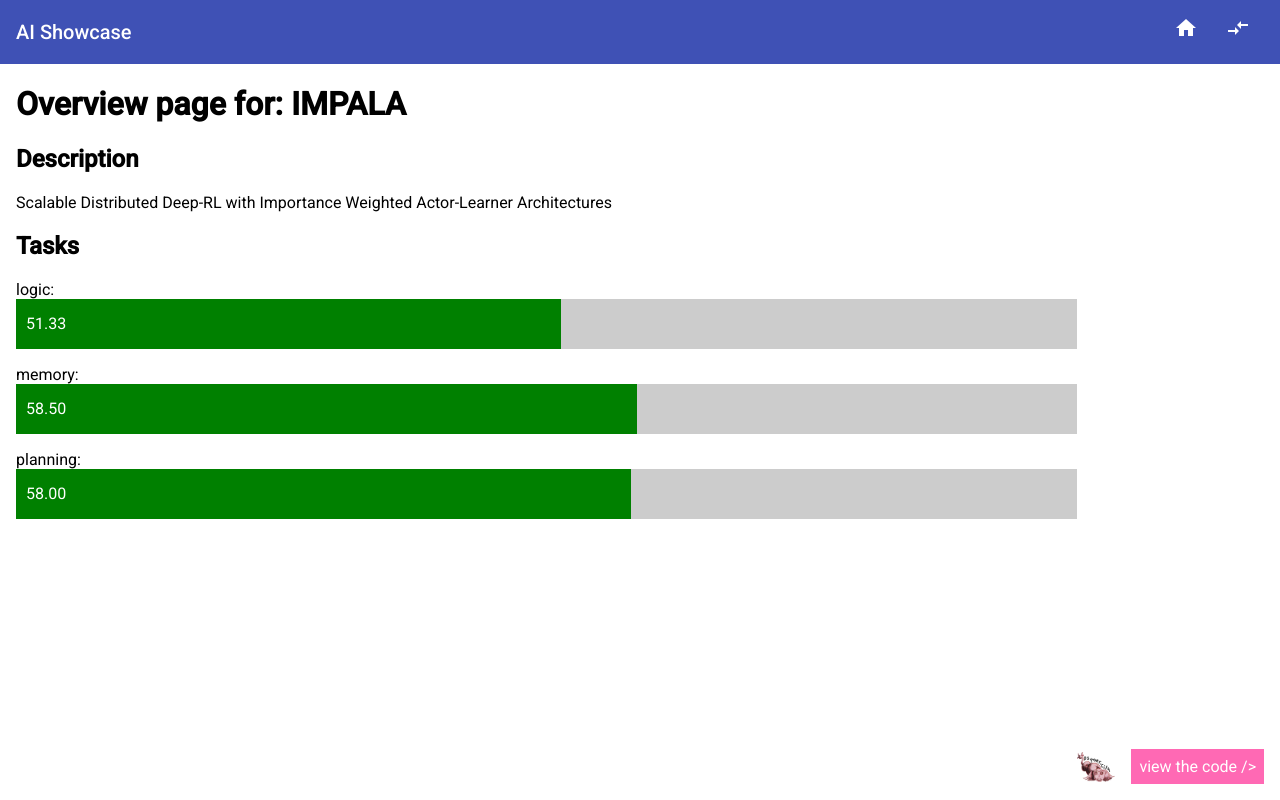
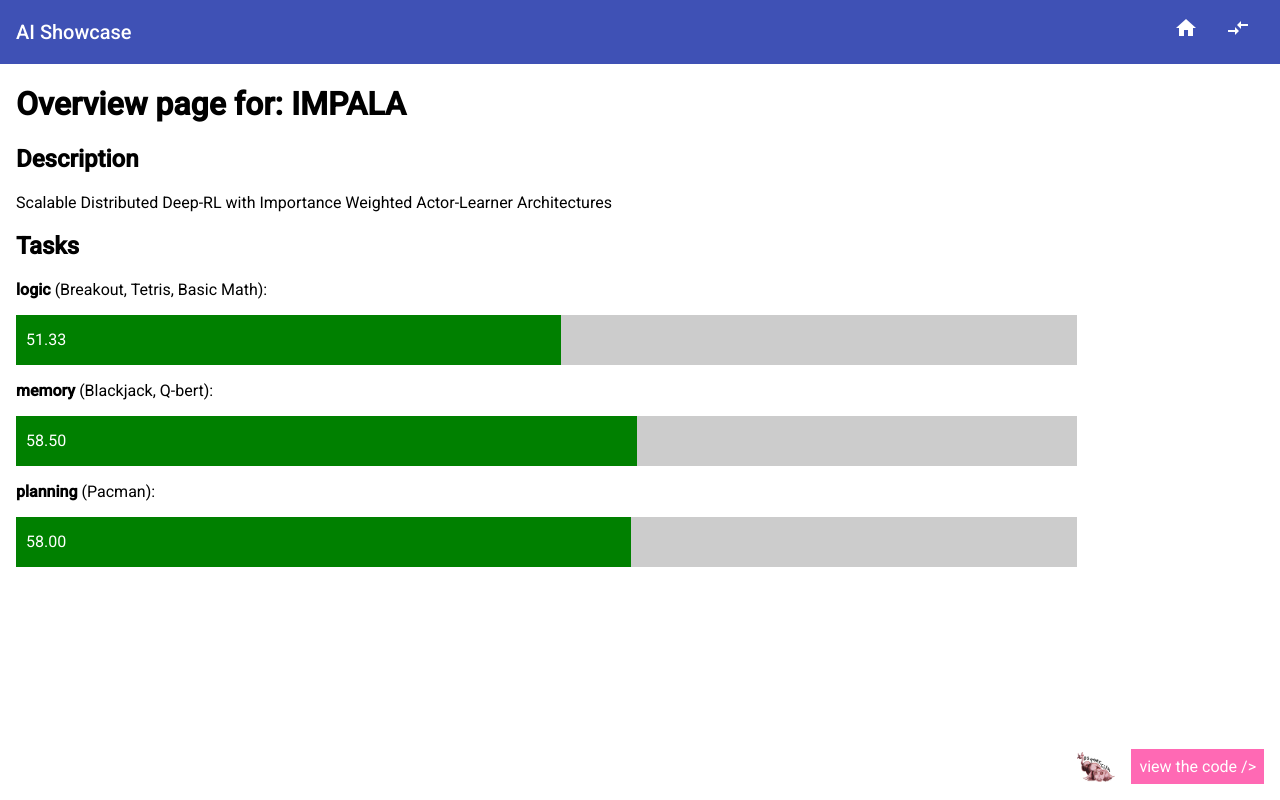
Before and after one commit to mandarini/ai-showcase, an Angular app: page /agent/1 in a window 1280 px wide. Built offline with nearby package versions, Linux system fonts and the light colour scheme.

Commit message:
README fixes

```diff
--- a/src/app/components/agent-details/task-list/task-list.component.html
+++ b/src/app/components/agent-details/task-list/task-list.component.html
@@ -1,7 +1,10 @@
 <h2>Tasks</h2>
-<p *ngFor="let category of categories | keyvalue">
-  {{ category.key }}:<ai-task
-    [category]="category.value"
-    [smaller]="false"
-  ></ai-task>
-</p>
+<div *ngFor="let category of categories | keyvalue">
+  <p>
+    <b>{{ category.key }}</b> (<ng-container
+      *ngFor="let taskName of category.value.tasks; last as isLast"
+      >{{ taskName }}<span *ngIf="!isLast">, </span></ng-container
+    >):
+  </p>
+  <ai-task [category]="category.value" [smaller]="false"></ai-task>
+</div>
--- a/src/app/components/agent-details/task-list/task-list.component.ts
+++ b/src/app/components/agent-details/task-list/task-list.component.ts
@@ -21,5 +21,6 @@ export class TaskListComponent implements OnInit {
 
   ngOnInit(): void {
     this.categories = this.agentsService.caclulateCategories(this.tasks);
+    console.log(this.categories);
   }
 }
--- a/src/app/services/agents.service.ts
+++ b/src/app/services/agents.service.ts
@@ -29,6 +29,7 @@ export class AgentsService {
       amountOfTasks: number;
       average: number;
       averageToString: string;
+      tasks: string[];
     };
   } {
     const categories: {
@@ -37,6 +38,7 @@ export class AgentsService {
         amountOfTasks: number;
         average: number;
         averageToString: string;
+        tasks: string[];
       };
     } = {};
     tasks.forEach((task: Task) => {
@@ -45,7 +47,8 @@ export class AgentsService {
           totalScore: 0,
           amountOfTasks: 0,
           average: 0,
-          averageToString: ""
+          averageToString: "",
+          tasks: []
         };
       }
       categories[task.category].totalScore =
@@ -58,6 +61,7 @@ export class AgentsService {
       categories[task.category].averageToString = categories[
         task.category
       ].average.toFixed(2);
+      categories[task.category].tasks.push(task.name);
     });
     return categories;
   }
```
Also changed, not shown: 1 other file (tests, documents, lock files or other folders).
